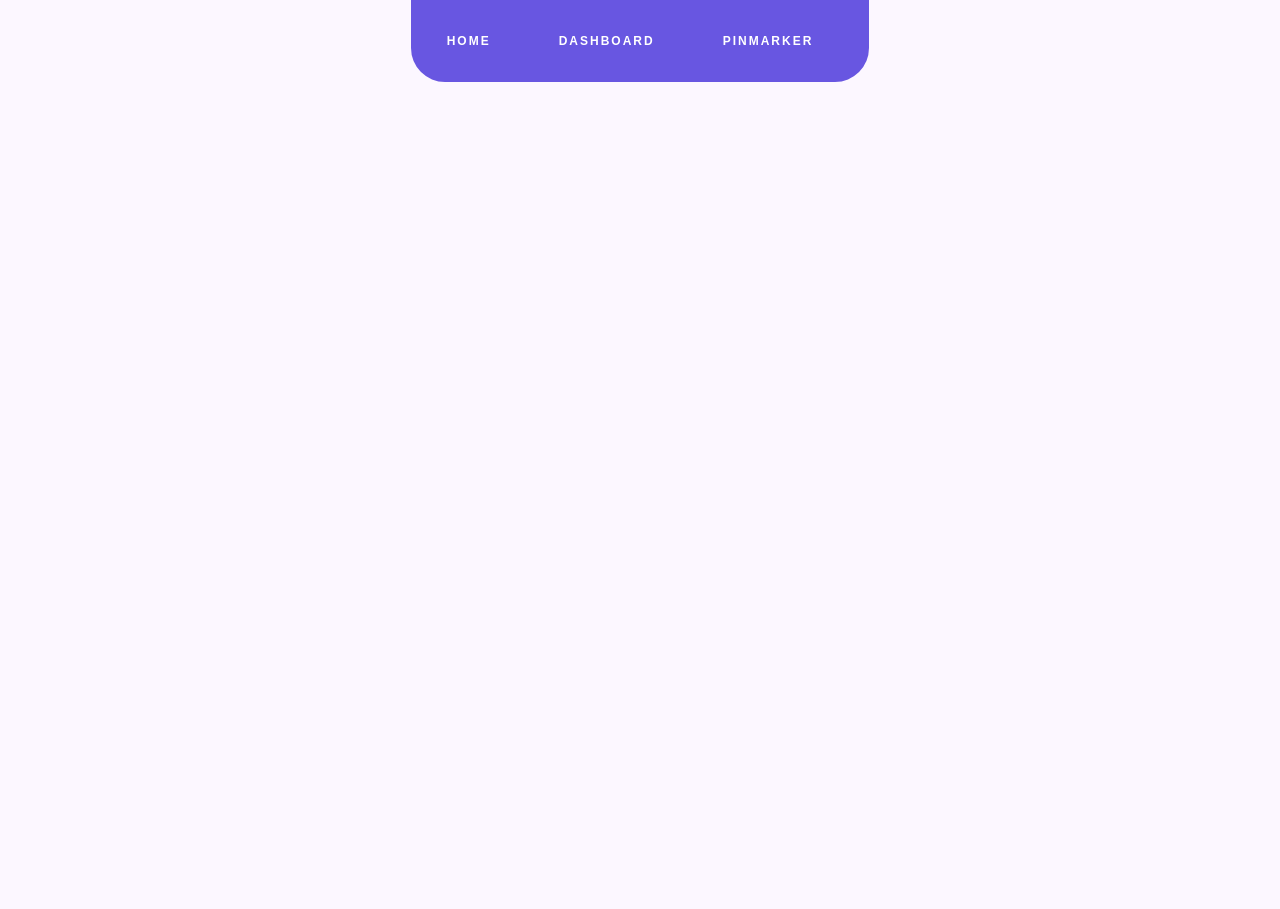
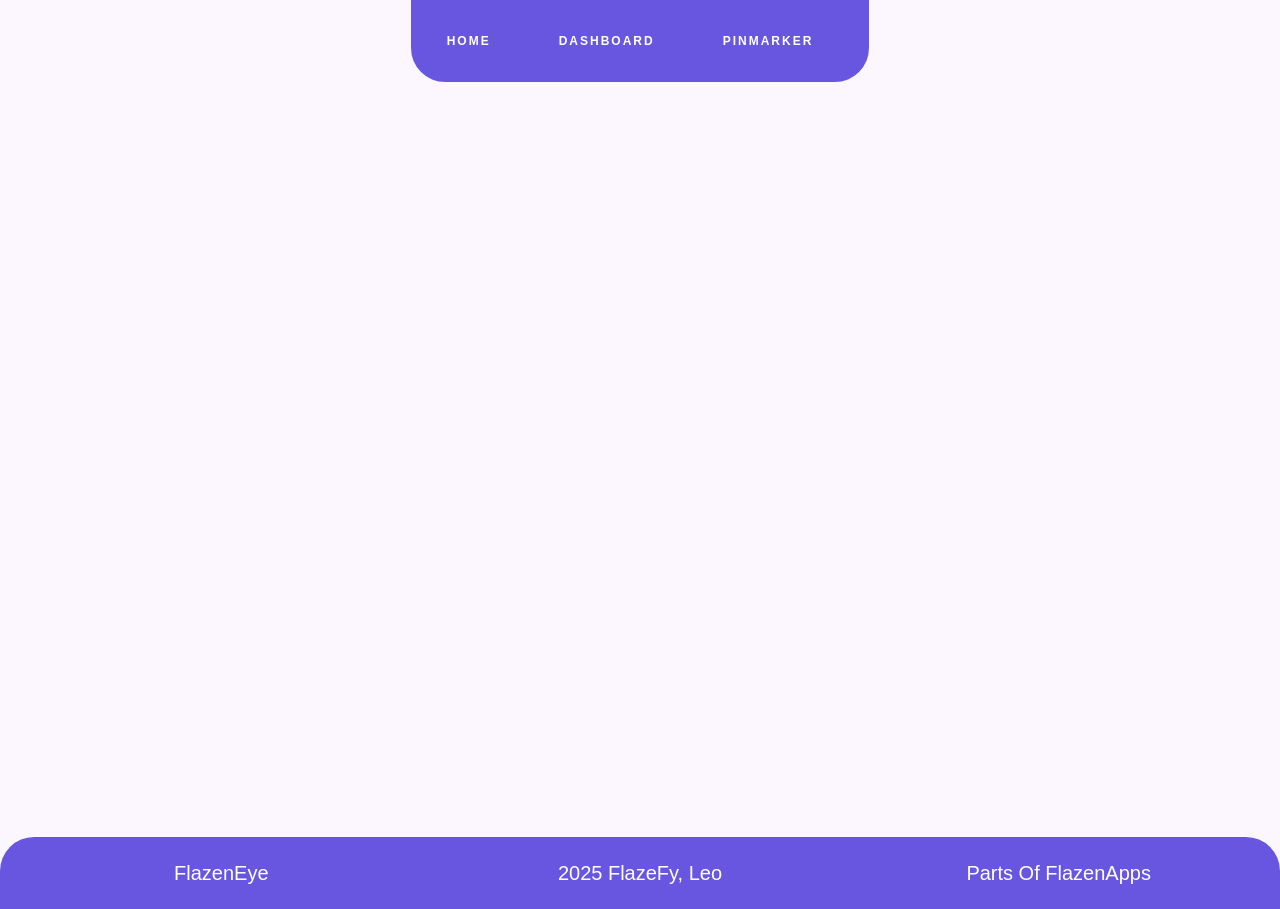
Before and after one commit to FlazeFy/FlazenEye, a Next.js app: page /pinmarker in a window 1280 px wide. Before the commit the page ends 800 px from the top, so only its background shows below. Built offline with nearby package versions, Linux system fonts and the light colour scheme.

Commit message:
[FE] Footer

```diff
--- a/src/app/globals.css
+++ b/src/app/globals.css
@@ -63,6 +63,10 @@ body {
   overflow-x: hidden;
 }
 
+.content {
+  height: 90vh;
+}
+
 body {
   background: var(--greyColor) !important;
   font-family: 'Poppins', 'Lexend', sans-serif !important;
--- a/src/app/pinmarker/page.js
+++ b/src/app/pinmarker/page.js
@@ -1,10 +1,15 @@
+import OrganismsFooter from "@/components/organisms/organisms_footer";
 import OrganismsNavbar from "@/components/organisms/organisms_navbar";
 
 const DashboardPinmarkerIndex = () => {
     return (
-        <div className="">
+        <>
             <OrganismsNavbar/>
-        </div>
+                <div className="content">
+
+                </div>
+            <OrganismsFooter/>
+        </>
     );
 }
 
--- /dev/null
+++ b/src/components/atoms/atoms.module.css
@@ -0,0 +1,12 @@
+label.input{
+    float: left;
+    font-size: var(--textLG);
+    margin-bottom: 2px;
+    font-weight: 500;
+    color: var(--darkBG);
+}
+label.error{
+    font-size: var(--textXSM);
+    color: var(--warningBG);
+    margin: 0;
+}
--- /dev/null
+++ b/src/components/atoms/atoms_text.js
@@ -0,0 +1,19 @@
+import { faTriangleExclamation } from "@fortawesome/free-solid-svg-icons"
+import { FontAwesomeIcon } from "@fortawesome/react-fontawesome"
+import style from './atoms.module.css'
+
+export default function AtomsText(props){
+    if(props.text_type === 'main_heading'){
+        return <h1 className={props.class}>{props.body}</h1>
+    } else if(props.text_type === 'sub_heading'){
+        return <h2 className='my-2 text-primary'>{props.body}</h2>
+    } else if(props.text_type === 'mini_sub_heading'){
+        return <h5 className="mb-2">{props.body}</h5>
+    } else if(props.text_type === 'main_content'){
+        return <p className="my-0 text-dark">{props.body}</p>
+    } else if(props.text_type === 'form_label'){
+        return <label className={style.input}>{props.body}</label>
+    } else if(props.text_type === 'form_error'){
+        return <label className={style.error}><FontAwesomeIcon icon={faTriangleExclamation} width="14px"/> {props.body}</label>
+    }
+}
--- /dev/null
+++ b/src/components/organisms/organisms_footer.js
@@ -0,0 +1,21 @@
+import AtomsText from "../atoms/atoms_text";
+
+export default function OrganismsFooter() {
+    return  (
+        <footer className="footer mt-auto py-3 bg-light">
+            <div className="container-fluid pb-2 py-4 px-4">
+                <div className="row text-center">
+                    <div className="col-lg-4 col-md-4 col-sm-12 pb-2">
+                        <AtomsText text_type="mini_sub_heading" body={<span className="text-white">FlazenEye</span>}/>
+                    </div>
+                    <div className="col-lg-4 col-md-4 col-sm-12 pb-2">
+                        <AtomsText text_type="mini_sub_heading" body={<span className="text-white">2025 FlazeFy, Leo</span>}/>
+                    </div>
+                    <div className="col-lg-4 col-md-4 col-sm-12 pb-2">
+                        <AtomsText text_type="mini_sub_heading" body={<span className="text-white">Parts Of FlazenApps</span>}/>
+                    </div>
+                </div>
+            </div>
+        </footer>
+    )
+}
```
Also changed, not shown: package.json (+9 -1 lines), 1 other file (tests, documents, lock files or other folders).
